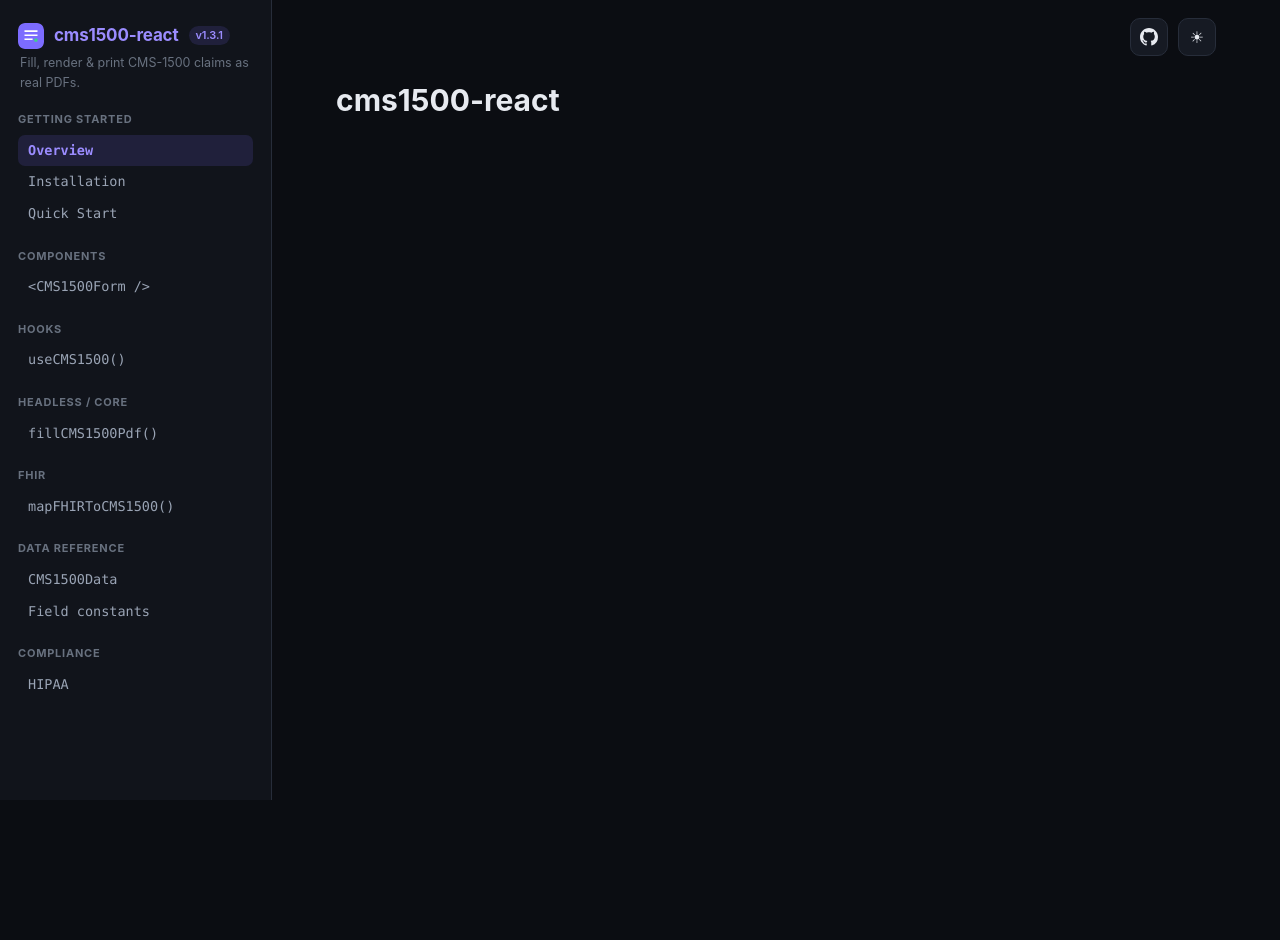
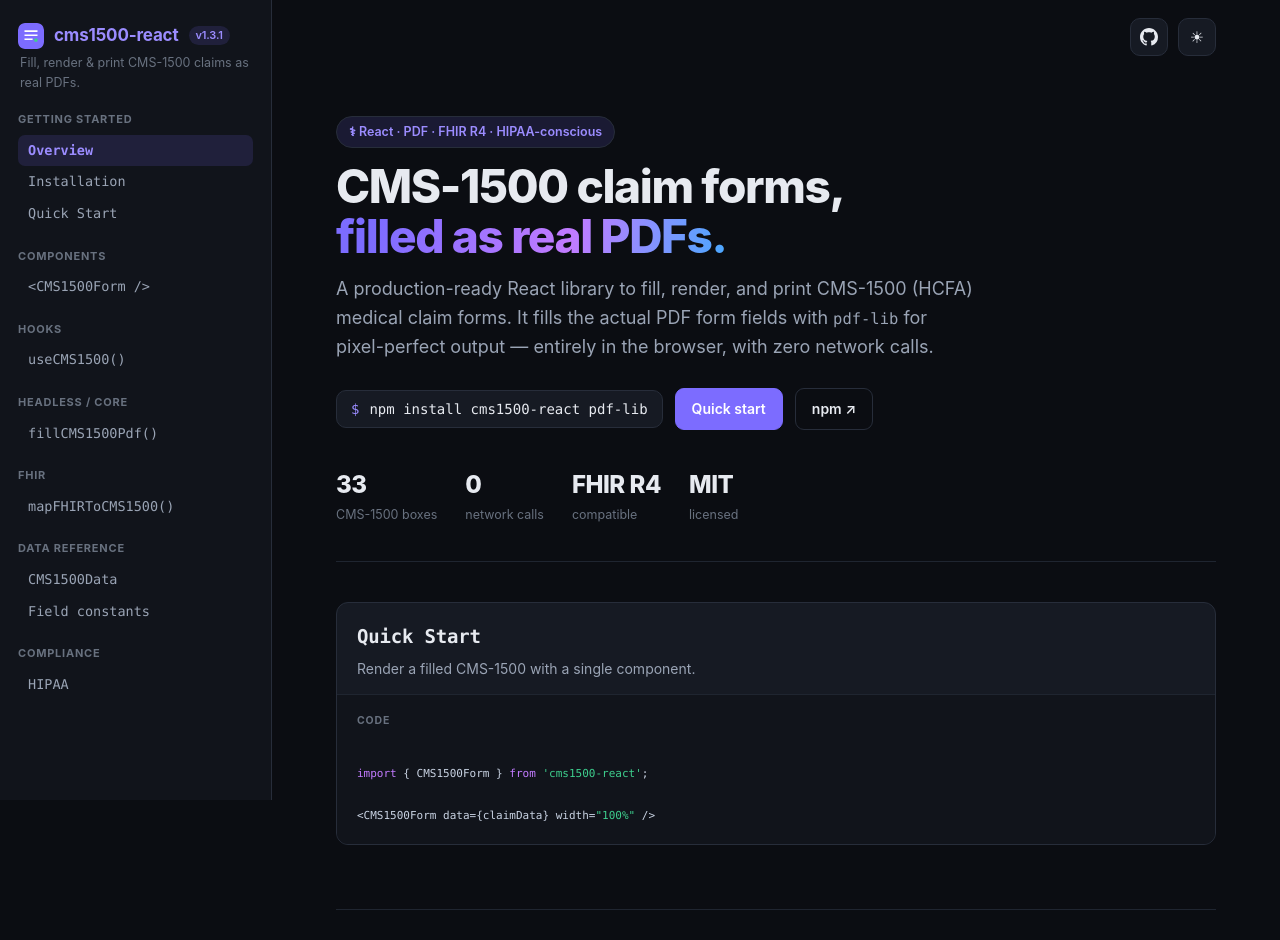
Before and after one commit to rajkumar4041/cms-1500-documentation, a React (Vite) app: page / in a window 1280 px wide. Shown: the top 940 px of the page. Before the commit the page ends 800 px from the top, so only its background shows below. Built offline with nearby package versions, Linux system fonts and the light colour scheme.

Commit message:
feat: demo card, hero, and footer primitives

```diff
--- a/src/App.tsx
+++ b/src/App.tsx
@@ -2,6 +2,9 @@ import { useState } from 'react'
 import { ToastProvider } from './components/ToastProvider'
 import { TopBar } from './components/TopBar'
 import { Sidebar } from './components/Sidebar'
+import { Hero } from './components/Hero'
+import { Demo } from './components/Demo'
+import { Footer } from './components/Footer'
 
 export default function App() {
   const [menuOpen, setMenuOpen] = useState(false)
@@ -13,7 +16,15 @@ export default function App() {
         <main className="content">
           <TopBar onMenuToggle={() => setMenuOpen((o) => !o)} />
           <div className="container">
-            <h1>cms1500-react</h1>
+            <Hero />
+            <Demo
+              id="quick-start"
+              title="Quick Start"
+              tagline="Render a filled CMS-1500 with a single component."
+              code={`import { CMS1500Form } from 'cms1500-react';\n\n<CMS1500Form data={claimData} width="100%" />`}
+              lang="tsx"
+            />
+            <Footer />
           </div>
         </main>
       </div>
--- /dev/null
+++ b/src/components/Demo.tsx
@@ -0,0 +1,51 @@
+import { type ReactNode } from 'react'
+import { CodeBlock } from './CodeBlock'
+import { type Lang } from '../lib/highlight'
+
+export function Demo({
+  id,
+  title,
+  tagline,
+  flagship,
+  live,
+  code,
+  lang = 'tsx',
+  liveLabel = 'Live',
+}: {
+  id?: string
+  title: string
+  tagline?: string
+  flagship?: boolean
+  live?: ReactNode
+  code: string
+  lang?: Lang
+  liveLabel?: string
+}) {
+  return (
+    <section className="demo" id={id}>
+      <div className="demo-head">
+        <div className="demo-title">
+          <h3>
+            {id ? <a href={`#${id}`}>{title}</a> : title}
+          </h3>
+          {flagship && <span className="flagship-badge">Live demo</span>}
+        </div>
+        {tagline && <p className="demo-tagline">{tagline}</p>}
+      </div>
+      <div className="demo-body" style={live ? undefined : { gridTemplateColumns: '1fr' }}>
+        {live && (
+          <div className="demo-live">
+            <div className="pane-label">{liveLabel}</div>
+            {live}
+          </div>
+        )}
+        <div className="demo-code-pane">
+          <div className="pane-label" style={{ padding: '18px 20px 0' }}>
+            Code
+          </div>
+          <CodeBlock code={code} lang={lang} />
+        </div>
+      </div>
+    </section>
+  )
+}
--- /dev/null
+++ b/src/components/Footer.tsx
@@ -0,0 +1,17 @@
+export function Footer() {
+  return (
+    <footer className="site-footer">
+      <div>
+        <strong>cms1500-react</strong> · MIT License · © Rajkumar Rathod
+      </div>
+      <div style={{ display: 'flex', gap: 18 }}>
+        <a href="https://www.npmjs.com/package/cms1500-react" target="_blank" rel="noreferrer">
+          npm
+        </a>
+        <a href="https://github.com/rajkumar4041/cms1500-react" target="_blank" rel="noreferrer">
+          GitHub
+        </a>
+      </div>
+    </footer>
+  )
+}
--- /dev/null
+++ b/src/components/Hero.tsx
@@ -0,0 +1,73 @@
+import { useToast } from './ToastProvider'
+
+const INSTALL = 'npm install cms1500-react pdf-lib'
+
+const STATS: { num: string; lbl: string }[] = [
+  { num: '33', lbl: 'CMS-1500 boxes' },
+  { num: '0', lbl: 'network calls' },
+  { num: 'FHIR R4', lbl: 'compatible' },
+  { num: 'MIT', lbl: 'licensed' },
+]
+
+export function Hero() {
+  const toast = useToast()
+
+  const copyInstall = async () => {
+    try {
+      if (!navigator.clipboard?.writeText) throw new Error('clipboard unavailable')
+      await navigator.clipboard.writeText(INSTALL)
+      toast('Copied install command')
+    } catch {
+      toast('Copy failed')
+    }
+  }
+
+  return (
+    <header className="hero" id="overview">
+      <span className="eyebrow">⚕ React · PDF · FHIR R4 · HIPAA-conscious</span>
+      <h1>
+        CMS-1500 claim forms,
+        <br />
+        <span className="grad">filled as real PDFs.</span>
+      </h1>
+      <p className="lead">
+        A production-ready React library to fill, render, and print CMS-1500 (HCFA) medical
+        claim forms. It fills the actual PDF form fields with <code>pdf-lib</code> for
+        pixel-perfect output — entirely in the browser, with zero network calls.
+      </p>
+
+      <div className="hero-actions">
+        <button className="install" onClick={copyInstall} title="Copy to clipboard">
+          <span className="dollar">$</span> {INSTALL}
+        </button>
+        <a
+          className="btn primary"
+          href="#quick-start"
+          onClick={(e) => {
+            e.preventDefault()
+            document.getElementById('quick-start')?.scrollIntoView({ behavior: 'smooth' })
+          }}
+        >
+          Quick start
+        </a>
+        <a
+          className="btn ghost"
+          href="https://www.npmjs.com/package/cms1500-react"
+          target="_blank"
+          rel="noreferrer"
+        >
+          npm ↗
+        </a>
+      </div>
+
+      <div className="stat-row">
+        {STATS.map((s) => (
+          <div className="stat" key={s.lbl}>
+            <div className="num">{s.num}</div>
+            <div className="lbl">{s.lbl}</div>
+          </div>
+        ))}
+      </div>
+    </header>
+  )
+}
```
Also changed, not shown: 1 other file (tests, documents, lock files or other folders).
